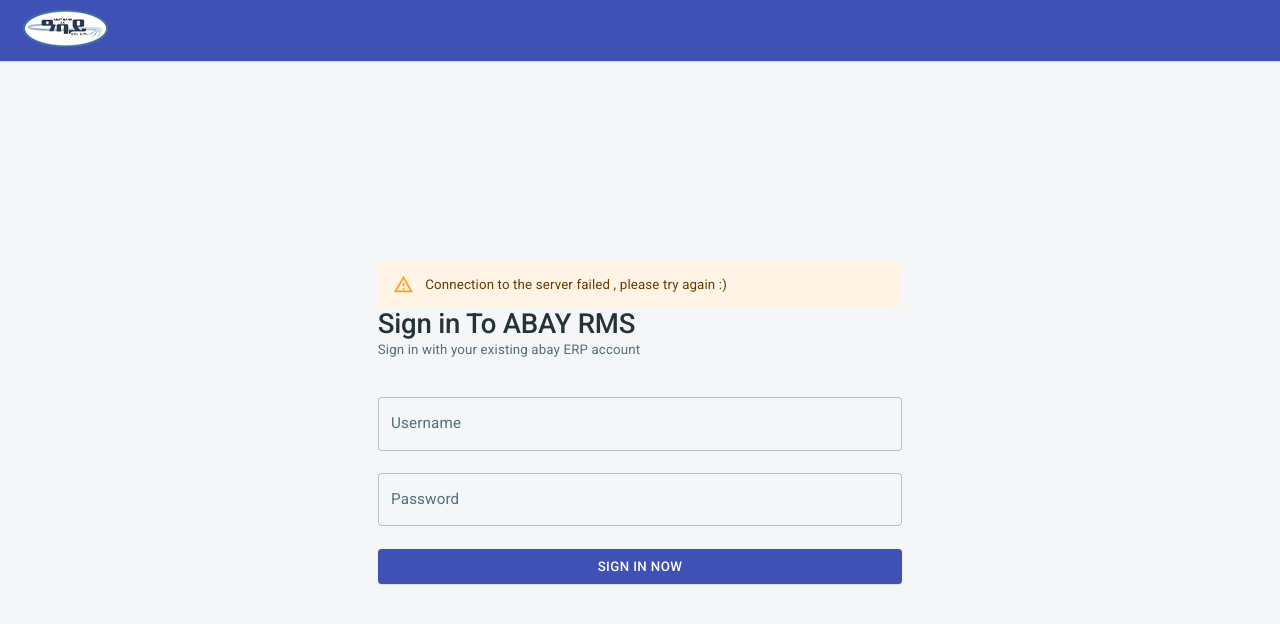
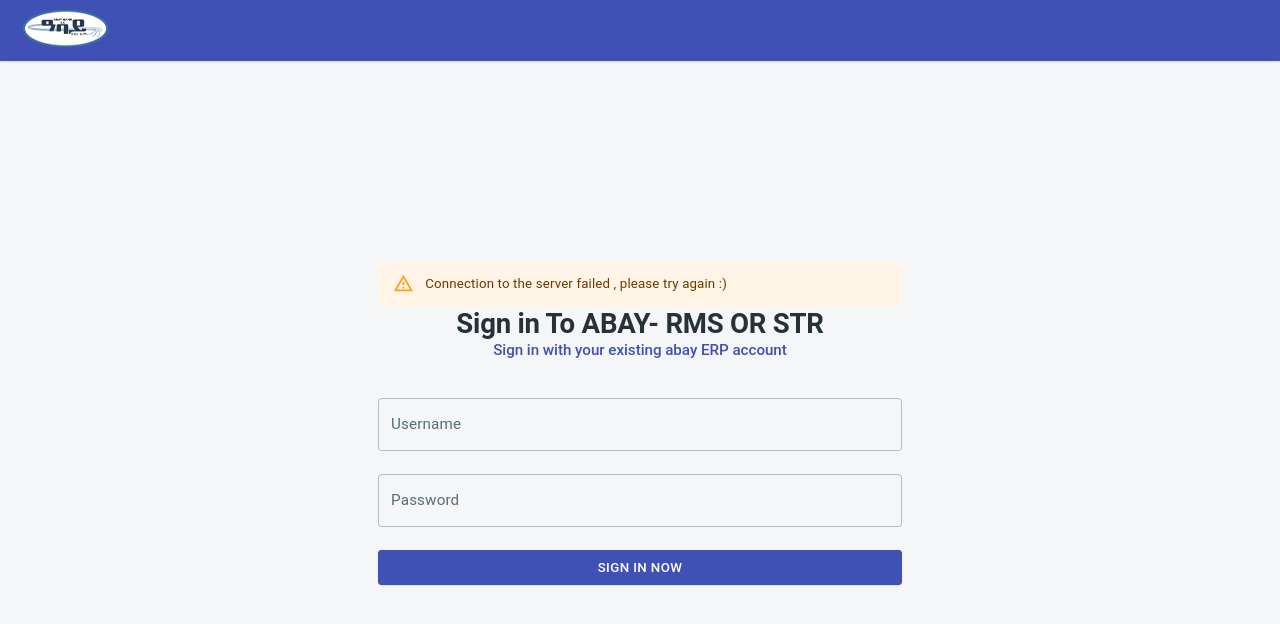
Before and after one commit to challelign/rms-str, a React (Create React App) app in the folder frontend/: page /rms2/login in a window 1280 px wide. Shown: the top 624 px of the page. Built offline with nearby package versions, Linux system fonts and the light colour scheme; no server answers.

Commit message:
saving button control and label rename

```diff
--- a/frontend/public/index.html
+++ b/frontend/public/index.html
@@ -15,8 +15,8 @@
     -->
   <link rel="manifest" href="%PUBLIC_URL%/manifest.json" />
 
-  <link rel="stylesheet" href="https://fonts.googleapis.com/css?family=Roboto:300,400,500,700&display=swap" />
-  <link rel="stylesheet" href="https://fonts.googleapis.com/icon?family=Material+Icons" />
+  <!-- <link rel="stylesheet" href="https://fonts.googleapis.com/css?family=Roboto:300,400,500,700&display=swap" /> -->
+  <!-- <link rel="stylesheet" href="https://fonts.googleapis.com/icon?family=Material+Icons" /> -->
   <!--
       Notice the use of %PUBLIC_URL% in the tags above.
       It will be replaced with the URL of the `public` folder during the build.
@@ -26,7 +26,7 @@
       work correctly both with client-side routing and a non-root public URL.
       Learn how to configure a non-root public URL by running `npm run build`.
     -->
-  <title>Abay Bank RMS</title>
+  <title>Abay Bank RMS and STR</title>
 </head>
 
 <body>
--- a/frontend/src/url.js
+++ b/frontend/src/url.js
@@ -1,6 +1,6 @@
 // main server ip address
 // export const url = "http://10.1.85.10:3001";
 
-export const url = "http://localhost:3001";
+// export const url = "http://localhost:3001";
 // my Ip address
-// export const url = "http://10.1.50.144:3001";
+export const url = "http://10.1.50.144:3001";
--- a/frontend/src/views/auth/LoginView.js
+++ b/frontend/src/views/auth/LoginView.js
@@ -171,7 +171,11 @@
 						}) => (
 							<form onSubmit={submitHandler}>
 								<Box mb={3}>
-                  <Typography color="textPrimary" variant="h2">
+									<Typography
+										style={{ textAlign: "center" }}
+										color="textPrimary"
+										variant="h2"
+									>
 										{ResponseMessage != "" ? (
 											<div className="error">
 												<Alert severity="warning">{ResponseMessage}</Alert>
@@ -179,12 +183,13 @@
 										) : (
 											""
 										)}
-                    Sign in To ABAY RMS
+										<b>Sign in To ABAY- RMS OR STR</b>
 									</Typography>
 									<Typography
-                    color="textSecondary"
+										style={{ textAlign: "center" }}
+										color="primary"
 										gutterBottom
-                    variant="body2"
+										variant="h5"
 									>
 										Sign in with your existing abay ERP account
 									</Typography>
--- a/frontend/src/views/str/FileUpload.jsx
+++ b/frontend/src/views/str/FileUpload.jsx
@@ -19,6 +19,7 @@
 const FileUpload = ({ id, values }) => {
 	const [errorMessage, setErrorMessage] = useState("");
 	const [files, setFiles] = useState([]);
+	const [isSaving, setIsSaving] = useState(false);
 
 	const handleFileChange = (e) => {
 		setFiles(e.target.files);
@@ -55,6 +56,8 @@
 			setErrorMessage("No file selected. Please choose a file.");
 			return;
 		} else {
+			setIsSaving(true);
+
 			try {
 				// alert(id);
 				axios
@@ -85,6 +88,9 @@
 						} else {
 							setErrorMessage("Unknown Error");
 						}
+					})
+					.finally(() => {
+						setIsSaving(false); // Set isSaving back to false to enable the submit button
 					});
 			} catch (error) {
 				console.error(error.message);
@@ -130,15 +136,15 @@
 								id="file-upload"
 							/>
 						</Grid>
-						<Grid item key={id}>
+						{/* <Grid item key={id}>
 							<Typography variant="body1">
 								{files.length} file(s) selected
 							</Typography>
-						</Grid>
+						</Grid> */}
 
 						{files.length > 0 && (
 							<Typography variant="body1">
-								Selected files:
+								Selected file:
 								{/* {Array.from(files)
 										.map((file) => file.name)
 										.join(", ")} */}
@@ -157,8 +163,12 @@
 
 				<Divider />
 				<Box display="flex" justifyContent="flex-end" p={2}>
+					{/* <button type="submit" disabled={isSaving}>
+						{isSaving ? "Saving..." : "Submit"}
+					</button> */}
 					<Button color="primary" variant="contained" type="submit">
-						Save details
+						{/* Upload File */}
+						{isSaving ? "Saving..." : "Upload File"}
 					</Button>
 				</Box>
 			</Card>
--- a/frontend/src/views/str/StrList.jsx
+++ b/frontend/src/views/str/StrList.jsx
@@ -340,11 +340,7 @@
 		},
 		{
 			name: "created_at",
-			selector: (row) => {
-				if (row.id != null) {
-					moment(row.created_at).fromNow();
-				}
-			},
+			selector: (row) => moment(row.created_at).fromNow(),
 		},
 
 		/* 	{
--- a/frontend/src/views/str/StrRegister.jsx
+++ b/frontend/src/views/str/StrRegister.jsx
@@ -23,6 +23,7 @@
 	const [redirect, setRedirect] = useState(false);
 	const [errorMessage, setErrorMessage] = useState("");
 	const [files, setFiles] = useState([]);
+	const [isSaving, setIsSaving] = useState(false);
 
 	const [values, setValues] = useState({
 		customer_name: "",
@@ -83,6 +84,8 @@
 		} else if (values.account_number.length !== 16) {
 			setErrorMessage("Account number length must be 16 digit.");
 		} else {
+			setIsSaving(true);
+
 			axios
 				.post(url + "/str", formData, {
 					withCredentials: true,
@@ -118,6 +121,9 @@
 					} else {
 						setErrorMessage("Unknown Error");
 					}
+				})
+				.finally(() => {
+					setIsSaving(false); // Set isSaving back to false to enable the submit button
 				});
 		}
 
@@ -251,15 +257,15 @@
 									component="span"
 									startIcon={<CloudUploadIcon />}
 								>
-									Upload Files
+									Upload File
 								</Button>
 							</label>
 						</Grid>
-						<Grid item>
+						{/* <Grid item>
 							<Typography variant="body1">
-								{files.length} file(s) selected
+								{files.length} file selected
 							</Typography>
-						</Grid>
+						</Grid> */}
 						<Grid item>
 							{files.length > 0 && (
 								<Typography variant="body1">
@@ -284,7 +290,7 @@
 				<Divider />
 				<Box display="flex" justifyContent="flex-end" p={2}>
 					<Button color="primary" variant="contained" type="submit">
-						Save details
+						{isSaving ? "Saving..." : "Save details"}
 					</Button>
 				</Box>
 			</Card>
```
Also changed, not shown: frontend/public/manifest.json, 1 other file (tests, documents, lock files or other folders). Lines whose indentation alone changed are shown as unchanged.
